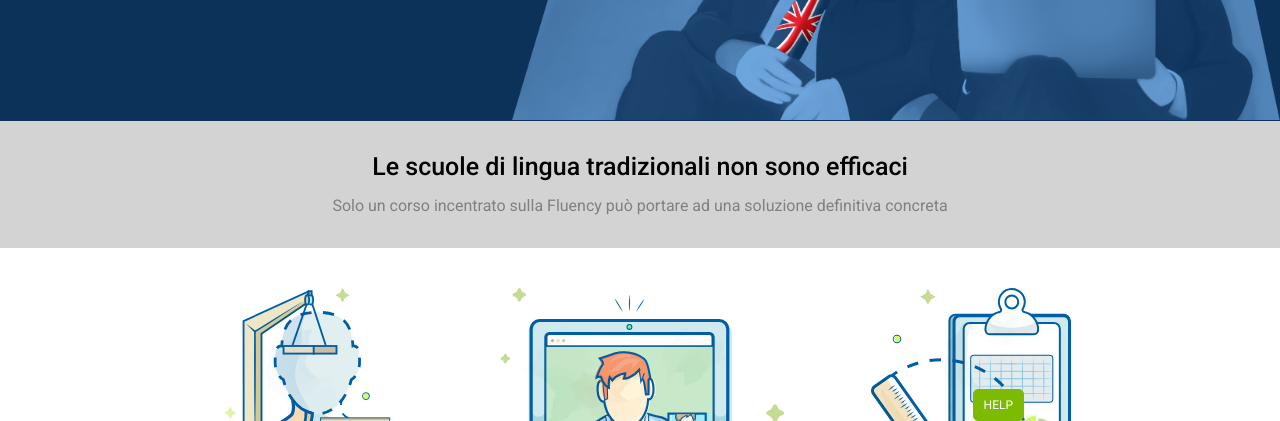
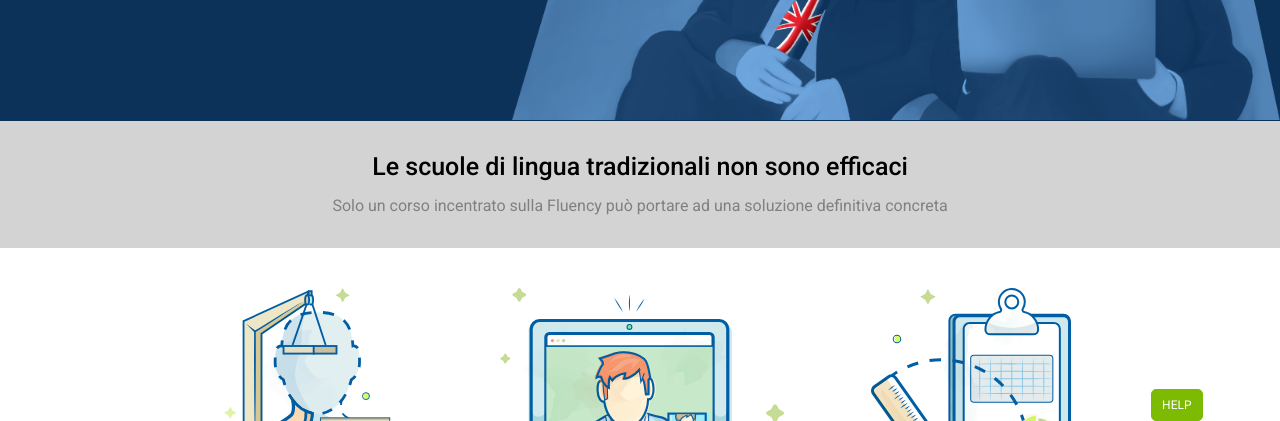
Before and after one commit to SimonaCinti/htmlcss-fluentify, a plain HTML site: page index.html in a window 1280 px wide. Shown: the part 379-800 px from the top of the page. Drawn offline with Linux system fonts and the light colour scheme.

Commit message:
help button

```diff
--- a/css/styles.css
+++ b/css/styles.css
@@ -296,7 +296,7 @@ footer .submit-plan li .btn-green {
 .help-box{
     position: fixed;
     bottom: 0;
-    right: 20%;
+    right: 6.055%;
     color: white;
 }
 
```
